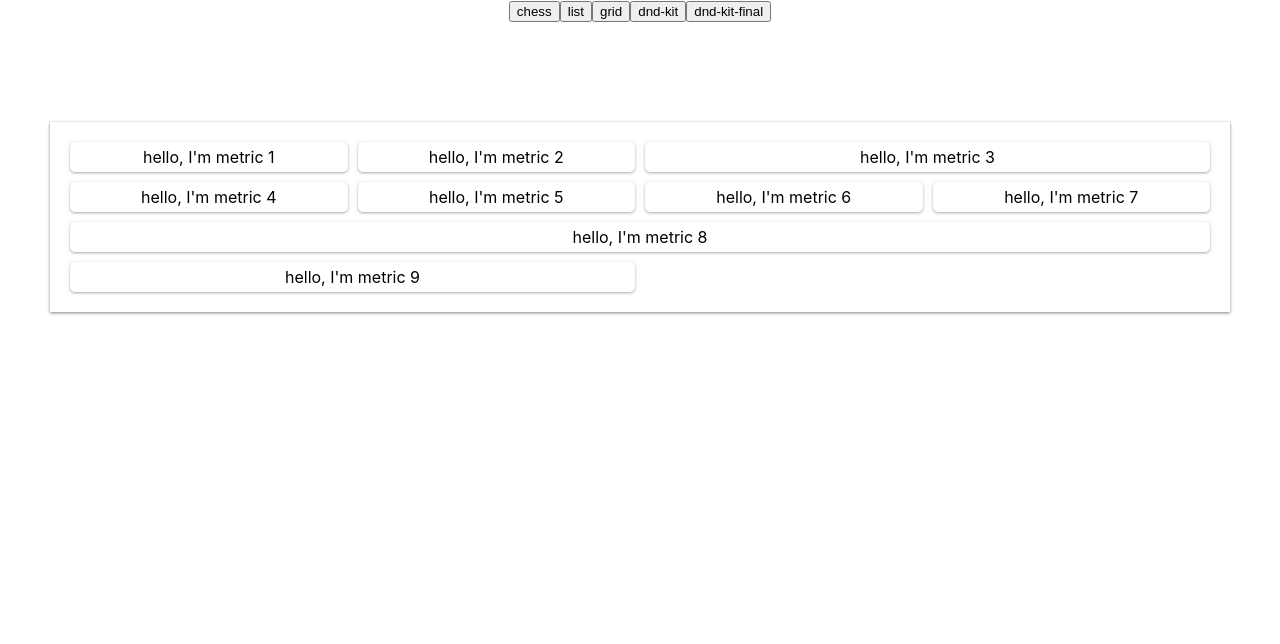
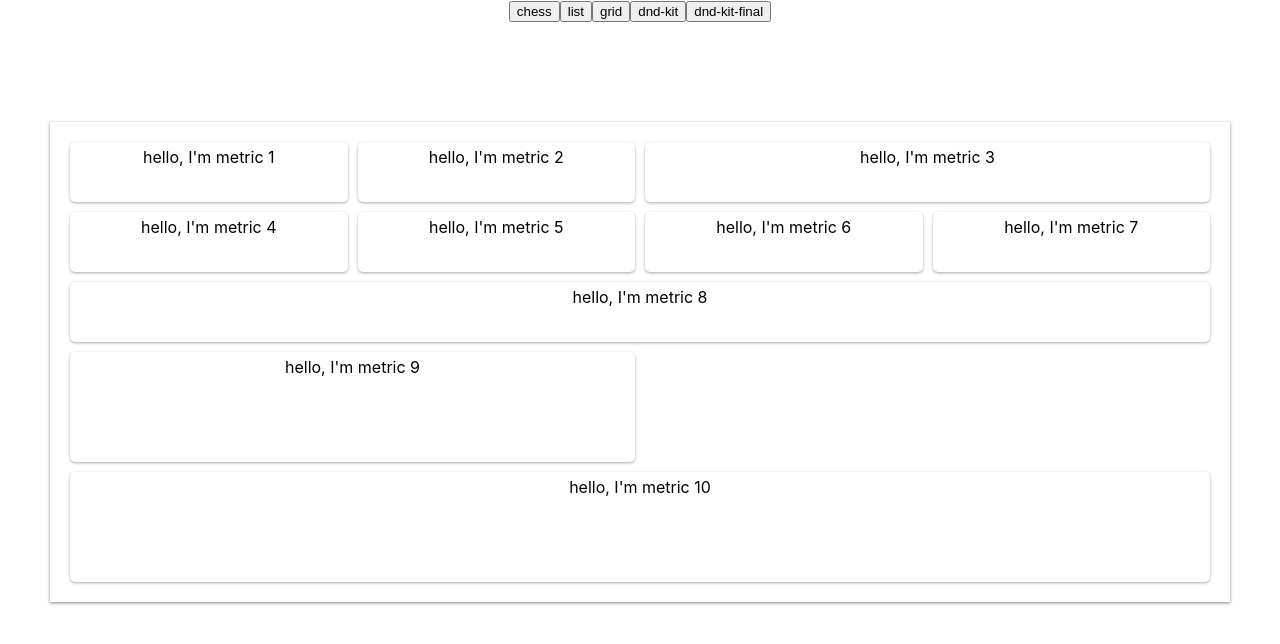
Before and after one commit to N1ck-Benson/dnd-tutorial-js, a React (Create React App) app: page / in a window 1280 px wide. Shown: the top 644 px of the page. Built offline with nearby package versions, Linux system fonts and the light colour scheme.

Commit message:
set variable heights instead of letting grid set them

```diff
--- a/src/App.css
+++ b/src/App.css
@@ -12,8 +12,6 @@
   display: grid;
   grid-template-columns: repeat(4, 1fr);
   grid-gap: 10px;
-  grid-auto-rows: "100px";
-  grid-auto-flow: "dense";
   box-shadow: 0px 1px 3px grey;
   padding: 20px;
 }
--- a/src/Components/dnd-kit-final/cards.js
+++ b/src/Components/dnd-kit-final/cards.js
@@ -1,9 +1,17 @@
 const gridSizes = {
-  SMALL: { gridRowStart: "span 1", gridColumnStart: "span 1" },
-  MEDIUM: { gridRowStart: "span 1", gridColumnStart: "span 2" },
-  LARGE: { gridRowStart: "span 1", gridColumnStart: "span 4" },
-  LARGER: { gridRowStart: "span 2", gridColumnStart: "span 2" },
-  LARGEST: { gridRowStart: "span 2", gridColumnStart: "span 4" },
+  SMALL: { gridRowStart: "span 1", gridColumnStart: "span 1", height: "50px" },
+  MEDIUM: { gridRowStart: "span 1", gridColumnStart: "span 2", height: "50px" },
+  LARGE: { gridRowStart: "span 1", gridColumnStart: "span 4", height: "50px" },
+  LARGER: {
+    gridRowStart: "span 2",
+    gridColumnStart: "span 2",
+    height: "100px",
+  },
+  LARGEST: {
+    gridRowStart: "span 2",
+    gridColumnStart: "span 4",
+    height: "100px",
+  },
 };
 
 export const cards = [
@@ -52,4 +60,9 @@ export const cards = [
     name: "metric 9",
     size: gridSizes.LARGER,
   },
+  {
+    id: 10,
+    name: "metric 10",
+    size: gridSizes.LARGEST,
+  },
 ];
```
